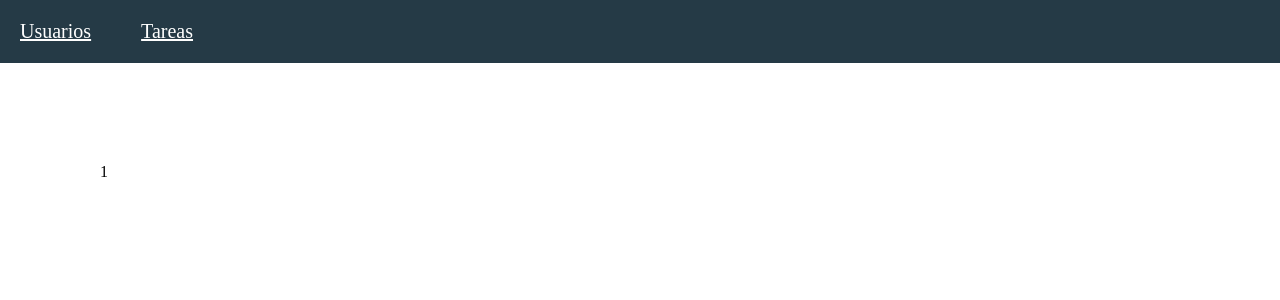
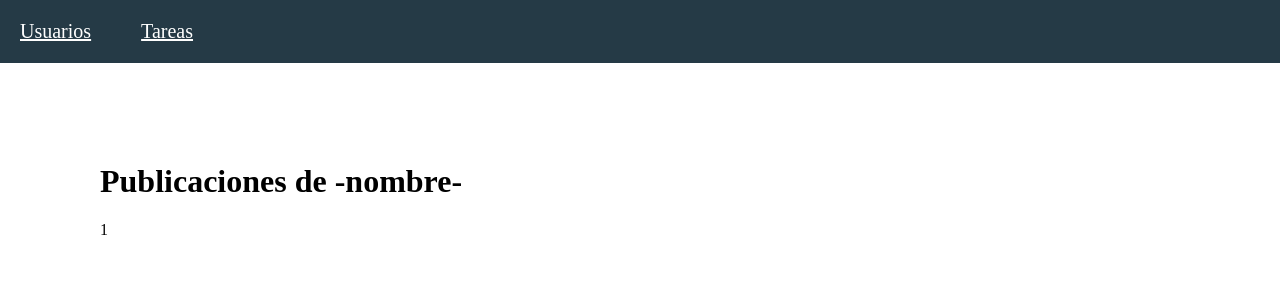
Before and after one commit to cristianiniguez/curso_redux_bedu, a React (Create React App) app: page /posts/1 in a window 1280 px wide. Shown: the top 300 px of the page. Built offline with nearby package versions, Linux system fonts and the light colour scheme; no server answers.

Commit message:
compartir informacion: compartir reducer

```diff
--- a/src/components/Posts/index.jsx
+++ b/src/components/Posts/index.jsx
@@ -1,9 +1,27 @@
 import React, { Component } from 'react';
+import { connect } from 'react-redux';
+
+import * as usersActions from '../../actions/usersActions';
 
 class Posts extends Component {
+  componentDidMount() {
+    if (!this.props.users.length) {
+      this.props.getAll();
+    }
+  }
   render() {
-    return <div>{this.props.match.params.key}</div>;
+    console.log(this.props);
+    return (
+      <div>
+        <h1>Publicaciones de -nombre-</h1>
+        {this.props.match.params.key}
+      </div>
+    );
   }
 }
 
-export default Posts;
+const mapStateToProps = (reducers) => {
+  return reducers.usersReducer;
+};
+
+export default connect(mapStateToProps, usersActions)(Posts);
```
